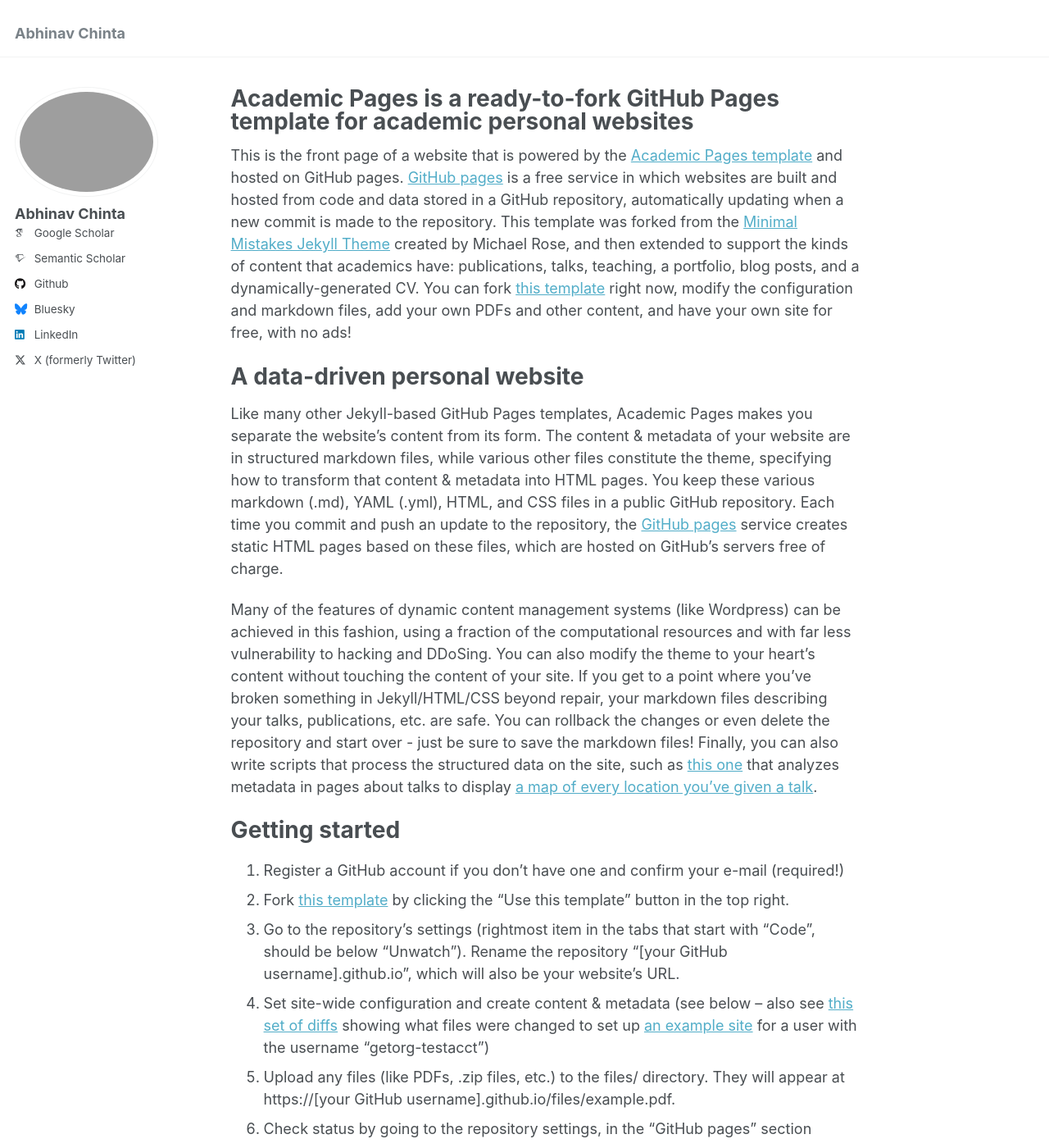
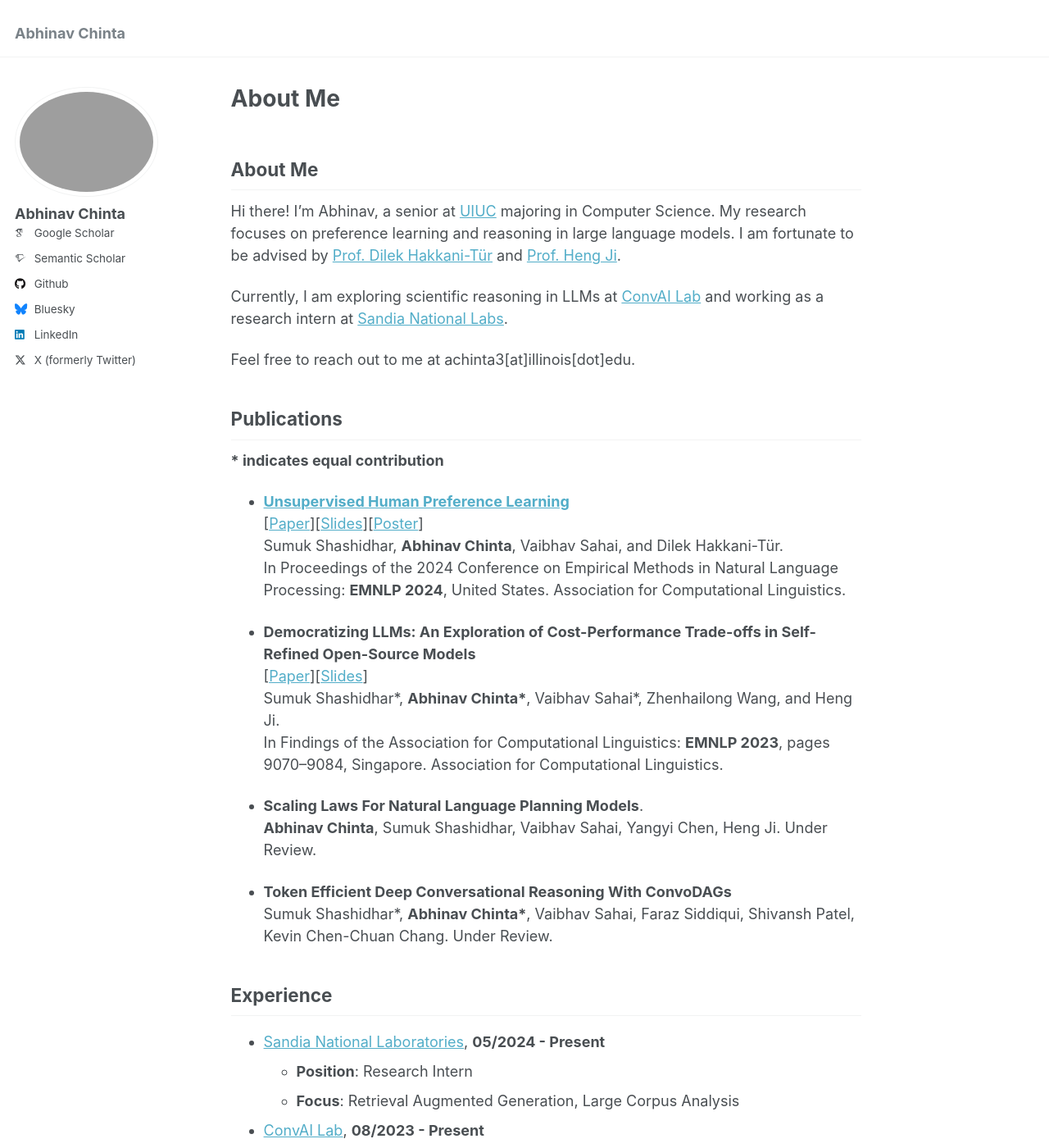
Before and after one commit to abhinav-chinta/abhinav-chinta.github.io, a Jekyll site: the page built from _pages/about.md, in a window 1280 px wide and 1400 px high. Shown: the whole window at 82% size. Built offline with Jekyll 4.4.1, drawn with Linux system fonts in a browser that asks for light colours; some web fonts are replaced; our own code applies the rules of GitHub Pages for plain Markdown files; some of the changed text lies outside the part shown.

Commit message:
Update about page content

```diff
--- a/_pages/about.md
+++ b/_pages/about.md
@@ -1,49 +1,74 @@
 ---
 permalink: /
-title: "Academic Pages is a ready-to-fork GitHub Pages template for academic personal websites"
+title: null
 author_profile: true
 redirect_from:
   - /about/
   - /about.html
 ---
 
-This is the front page of a website that is powered by the [Academic Pages template](https://github.com/academicpages/academicpages.github.io) and hosted on GitHub pages. [GitHub pages](https://pages.github.com) is a free service in which websites are built and hosted from code and data stored in a GitHub repository, automatically updating when a new commit is made to the repository. This template was forked from the [Minimal Mistakes Jekyll Theme](https://mmistakes.github.io/minimal-mistakes/) created by Michael Rose, and then extended to support the kinds of content that academics have: publications, talks, teaching, a portfolio, blog posts, and a dynamically-generated CV. You can fork [this template](https://github.com/academicpages/academicpages.github.io) right now, modify the configuration and markdown files, add your own PDFs and other content, and have your own site for free, with no ads!
+## About Me
 
-A data-driven personal website
-======
-Like many other Jekyll-based GitHub Pages templates, Academic Pages makes you separate the website's content from its form. The content & metadata of your website are in structured markdown files, while various other files constitute the theme, specifying how to transform that content & metadata into HTML pages. You keep these various markdown (.md), YAML (.yml), HTML, and CSS files in a public GitHub repository. Each time you commit and push an update to the repository, the [GitHub pages](https://pages.github.com/) service creates static HTML pages based on these files, which are hosted on GitHub's servers free of charge.
+Hi there! I'm Abhinav, a senior at [UIUC](https://illinois.edu/) majoring in Computer Science. My research focuses on preference learning and reasoning in large language models. I am fortunate to be advised by [Prof. Dilek Hakkani-Tür](https://siebelschool.illinois.edu/about/people/all-faculty/dilek) and [Prof. Heng Ji](https://siebelschool.illinois.edu/about/people/faculty/hengji).
 
-Many of the features of dynamic content management systems (like Wordpress) can be achieved in this fashion, using a fraction of the computational resources and with far less vulnerability to hacking and DDoSing. You can also modify the theme to your heart's content without touching the content of your site. If you get to a point where you've broken something in Jekyll/HTML/CSS beyond repair, your markdown files describing your talks, publications, etc. are safe. You can rollback the changes or even delete the repository and start over - just be sure to save the markdown files! Finally, you can also write scripts that process the structured data on the site, such as [this one](https://github.com/academicpages/academicpages.github.io/blob/master/talkmap.ipynb) that analyzes metadata in pages about talks to display [a map of every location you've given a talk](https://academicpages.github.io/talkmap.html).
+Currently, I am exploring scientific reasoning in LLMs at [ConvAI Lab](https://uiuc-conversational-ai-lab.github.io/) and working as a research intern at [Sandia National Labs](https://www.sandia.gov/).
 
-Getting started
-======
-1. Register a GitHub account if you don't have one and confirm your e-mail (required!)
-1. Fork [this template](https://github.com/academicpages/academicpages.github.io) by clicking the "Use this template" button in the top right.
-1. Go to the repository's settings (rightmost item in the tabs that start with "Code", should be below "Unwatch"). Rename the repository "[your GitHub username].github.io", which will also be your website's URL.
-1. Set site-wide configuration and create content & metadata (see below -- also see [this set of diffs](http://archive.is/3TPas) showing what files were changed to set up [an example site](https://getorg-testacct.github.io) for a user with the username "getorg-testacct")
-1. Upload any files (like PDFs, .zip files, etc.) to the files/ directory. They will appear at https://[your GitHub username].github.io/files/example.pdf.
-1. Check status by going to the repository settings, in the "GitHub pages" section
+Feel free to reach out to me at achinta3[at]illinois[dot]edu.
 
-Site-wide configuration
-------
-The main configuration file for the site is in the base directory in [_config.yml](https://github.com/academicpages/academicpages.github.io/blob/master/_config.yml), which defines the content in the sidebars and other site-wide features. You will need to replace the default variables with ones about yourself and your site's github repository. The configuration file for the top menu is in [_data/navigation.yml](https://github.com/academicpages/academicpages.github.io/blob/master/_data/navigation.yml). For example, if you don't have a portfolio or blog posts, you can remove those items from that navigation.yml file to remove them from the header.
 
-Create content & metadata
-------
-For site content, there is one markdown file for each type of content, which are stored in directories like _publications, _talks, _posts, _teaching, or _pages. For example, each talk is a markdown file in the [_talks directory](https://github.com/academicpages/academicpages.github.io/tree/master/_talks). At the top of each markdown file is structured data in YAML about the talk, which the theme will parse to do lots of cool stuff. The same structured data about a talk is used to generate the list of talks on the [Talks page](https://academicpages.github.io/talks), each [individual page](https://academicpages.github.io/talks/2012-03-01-talk-1) for specific talks, the talks section for the [CV page](https://academicpages.github.io/cv), and the [map of places you've given a talk](https://academicpages.github.io/talkmap.html) (if you run this [python file](https://github.com/academicpages/academicpages.github.io/blob/master/talkmap.py) or [Jupyter notebook](https://github.com/academicpages/academicpages.github.io/blob/master/talkmap.ipynb), which creates the HTML for the map based on the contents of the _talks directory).
+## Publications
 
-**Markdown generator**
+**\* indicates equal contribution**
 
-The repository includes [a set of Jupyter notebooks](https://github.com/academicpages/academicpages.github.io/tree/master/markdown_generator
-) that converts a CSV containing structured data about talks or presentations into individual markdown files that will be properly formatted for the Academic Pages template. The sample CSVs in that directory are the ones I used to create my own personal website at stuartgeiger.com. My usual workflow is that I keep a spreadsheet of my publications and talks, then run the code in these notebooks to generate the markdown files, then commit and push them to the GitHub repository.
+- [**Unsupervised Human Preference Learning**](https://preference-agents.github.io/) \\
+  [[Paper](https://arxiv.org/abs/2410.03731)][[Slides](#)][[Poster](#)]
+  Sumuk Shashidhar, **Abhinav Chinta**, Vaibhav Sahai, and Dilek Hakkani-Tür. \\
+  In Proceedings of the 2024 Conference on Empirical Methods in Natural Language Processing: **EMNLP 2024**, United States. Association for Computational Linguistics.
 
-How to edit your site's GitHub repository
-------
-Many people use a git client to create files on their local computer and then push them to GitHub's servers. If you are not familiar with git, you can directly edit these configuration and markdown files directly in the github.com interface. Navigate to a file (like [this one](https://github.com/academicpages/academicpages.github.io/blob/master/_talks/2012-03-01-talk-1.md) and click the pencil icon in the top right of the content preview (to the right of the "Raw | Blame | History" buttons). You can delete a file by clicking the trashcan icon to the right of the pencil icon. You can also create new files or upload files by navigating to a directory and clicking the "Create new file" or "Upload files" buttons.
+- **Democratizing LLMs: An Exploration of Cost-Performance Trade-offs in Self-Refined Open-Source Models** \\
+  [[Paper](https://aclanthology.org/2023.findings-emnlp.608/)][[Slides](#)]
+  Sumuk Shashidhar\*, **Abhinav Chinta\***, Vaibhav Sahai\*, Zhenhailong Wang, and Heng Ji. \\
+  In Findings of the Association for Computational Linguistics: **EMNLP 2023**, pages 9070–9084, Singapore. Association for Computational Linguistics.
 
-Example: editing a markdown file for a talk
-![Editing a markdown file for a talk](/images/editing-talk.png)
+- **Scaling Laws For Natural Language Planning Models**.
+  **Abhinav Chinta**, Sumuk Shashidhar, Vaibhav Sahai, Yangyi Chen, Heng Ji. Under Review.
 
-For more info
-------
-More info about configuring Academic Pages can be found in [the guide](https://academicpages.github.io/markdown/), the [growing wiki](https://github.com/academicpages/academicpages.github.io/wiki), and you can always [ask a question on GitHub](https://github.com/academicpages/academicpages.github.io/discussions). The [guides for the Minimal Mistakes theme](https://mmistakes.github.io/minimal-mistakes/docs/configuration/) (which this theme was forked from) might also be helpful.
+- **Token Efficient Deep Conversational Reasoning With ConvoDAGs** \\
+  Sumuk Shashidhar\*, **Abhinav Chinta\***, Vaibhav Sahai, Faraz Siddiqui, Shivansh Patel, Kevin Chen-Chuan Chang. Under Review.
+
+## Experience
+
+- [Sandia National Laboratories](https://www.sandia.gov/), **05/2024 - Present**
+  - **Position**: Research Intern
+  - **Focus**: Retrieval Augmented Generation, Large Corpus Analysis
+
+- [ConvAI Lab](https://uiuc-conversational-ai-lab.github.io/), **08/2023 - Present**
+  - **Position**: Research Assistant
+  - **Focus**: Scientific Reasoning in LLMs
+
+- [BLENDER Lab](https://blender.cs.illinois.edu/), **06/2023 - Present**
+  - **Position**: Research Assistant
+  - **Focus**: Domain Agnostic Self-Refinement in LLMs
+
+- [Nference Inc.](https://www.nference.com/), **05/2023 - 08/2023**
+  - **Position**: Machine Learning Intern
+  - **Focus**: Tumor Detection using Deep Learning
+
+- [Jane Street](https://www.janestreet.com/), **05/2023**
+  - **Position**: SEE Trading Fellow
+  - **Focus**: Trading Algorithms
+
+## Education
+
+- [University of Illinois at Urbana-Champaign](https://illinois.edu/), **08/2021 - Present**
+  - B.S. in Computer Science
+  - James Scholar
+
+## Talks
+
+- Generative Agents: Interactive Simulacra of Human Behavior [[Slides](#)]
+- Self-Refine: Iterative Refinement with Self-Feedback [[Slides](#)]
+
+## CV
+
+Please find my CV [here](#).
```
